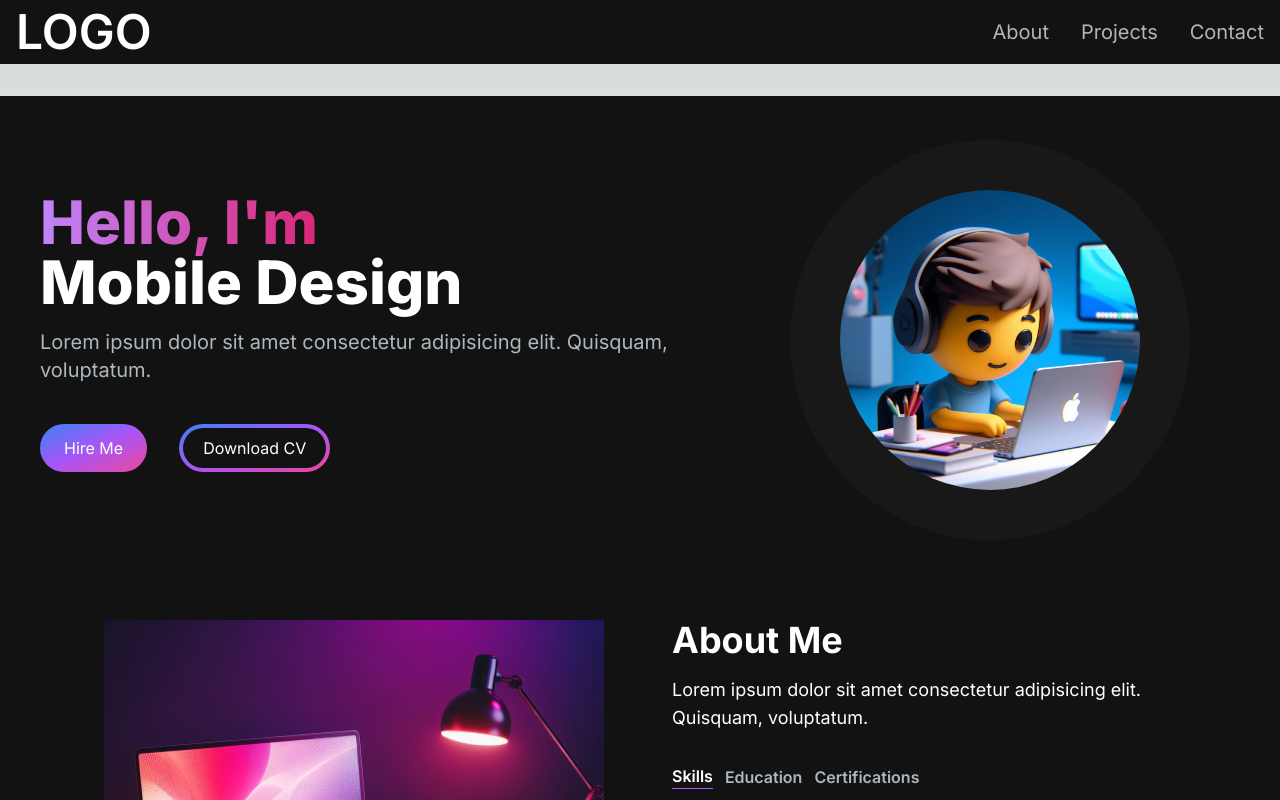
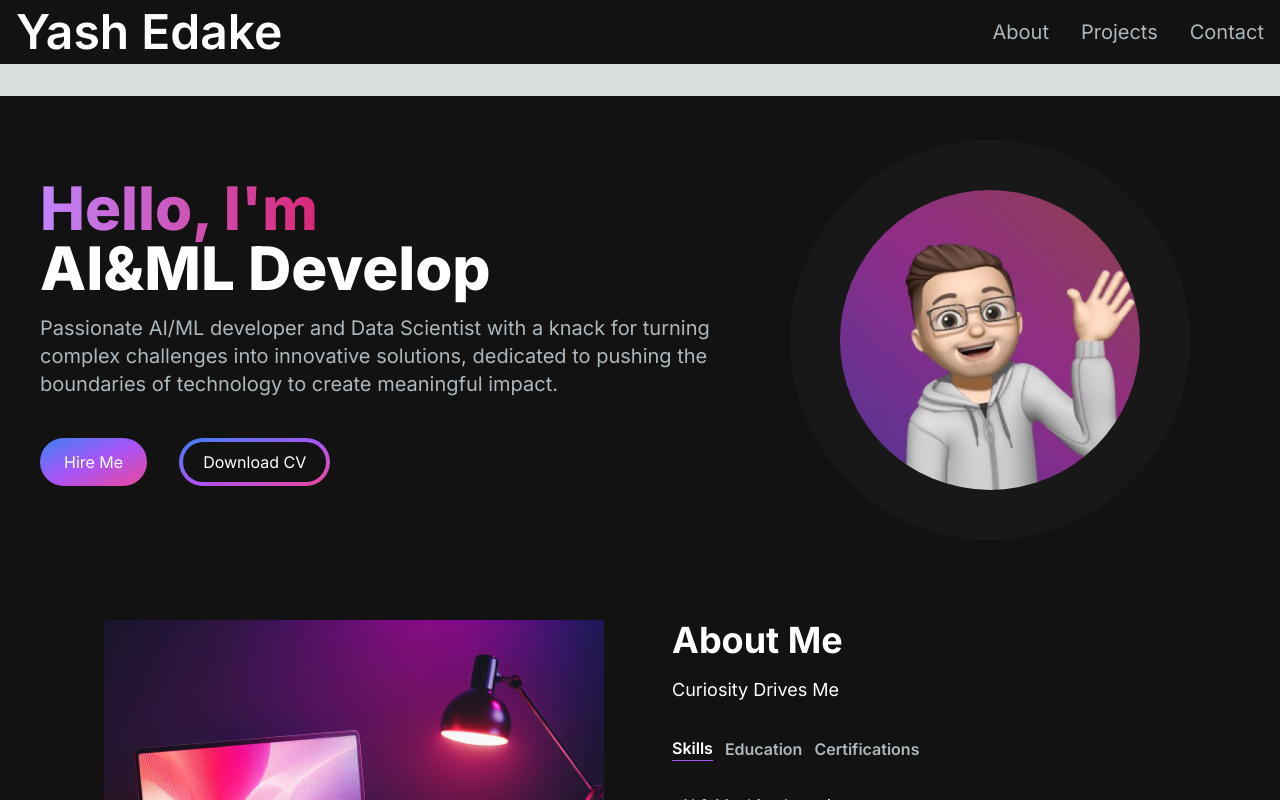
Before and after one commit to MEMEO-PRO/profile, a Next.js app: page / in a window 1280 px wide. Shown: the top 800 px of the page. Built offline with nearby package versions, Linux system fonts and the light colour scheme.

Commit message:
Changed description

```diff
--- a/next.config.js
+++ b/next.config.js
@@ -2,7 +2,7 @@
  * @type {import('next').NextConfig}
  */
 const nextConfig = {
-  output: 'export',
+
 
   // Optional: Change links `/me` -> `/me/` and emit `/me.html` -> `/me/index.html`
   // trailingSlash: true,
@@ -12,6 +12,7 @@ const nextConfig = {
 
   // Optional: Change the output directory `out` -> `dist`
   // distDir: 'dist',
+
 }
 
 module.exports = nextConfig
--- a/src/app/components/AboutSection.jsx
+++ b/src/app/components/AboutSection.jsx
@@ -9,13 +9,13 @@ const TAB_DATA = [
         id: "skills",
         content: (
             <ul className='list-disc pl-2'>
+                <li>AI & Machine Learning</li>
                 <li>React</li>
                 <li>Next.js</li>
                 <li>Node.js</li>
                 <li>MongoDB</li>
                 <li>Express.js</li>
                 <li>Python</li>
-                <li>AI & Machine Learning</li>
             </ul>
         )
     },
@@ -25,6 +25,7 @@ const TAB_DATA = [
         content: (
             <ul className='list-disc pl-2'>
                 <li>Bachelor of Technology in Artificial Intelligence & Machine Learning</li>
+                <li>Minors in Data Science</li>
                 <li>DJSCE (University of Mumbai)</li>
             </ul>
         )
@@ -60,7 +61,7 @@ const AboutSection = () => {
 
         <div className='mt-4 md:mt-0 text-left flex flex-col h-full'>
             <h2 className='text-white text-4xl  font-bold mb-4'>About Me</h2>
-            <p className='text-base lg:text-lg'>Lorem ipsum dolor sit amet consectetur adipisicing elit. Quisquam, voluptatum.</p>
+            <p className='text-base lg:text-lg'>Curiosity Drives Me</p>
             <div className='flex flex-row mt-8'>
             <TabButton
               selectTab={() => handleTabChange("skills")}
--- a/src/app/components/HeroSection.jsx
+++ b/src/app/components/HeroSection.jsx
@@ -18,9 +18,9 @@ const HeroSection = () => {
               1000,
               "Web Developer",
               1000,
-              "Mobile Designer",
+              "AI&ML Developer",
               1000,
-              "UI/UX Designer",
+              "Software Developer",
               1000,
             ]}
             wrapper="span"
@@ -29,8 +29,7 @@ const HeroSection = () => {
           />
         </h1>
         <p className="text-[#ADB7BE] mb-6 textl-lg lg:text-xl">
-          Lorem ipsum dolor sit amet consectetur adipisicing elit. Quisquam,
-          voluptatum.
+        Passionate AI/ML developer and Data Scientist with a knack for turning complex challenges into innovative solutions, dedicated to pushing the boundaries of technology to create meaningful impact.
         </p>
         <div>
           <button className="bg-gradient-to-br from-blue-500 via-purple-500 to-pink-500 hover:bg-slate-200 text-white px-6 py-3 rounded-full mr-4">
--- a/src/app/components/Navbar.jsx
+++ b/src/app/components/Navbar.jsx
@@ -28,7 +28,7 @@ const Navbar = () => {
     return (
         <nav className='fixed top-0 left-0 right-0 z-10 bg-[#121212] bg-opacity-100'>
             <div className='flex flex-wrap items-center justify-between mx-auto px-4 py-2'>
-                <Link href={"/"} className="text-2xl  md:text-5xl text-white font-semibold ">LOGO</Link>
+                <Link href={"/"} className="text-2xl  md:text-5xl text-white font-semibold ">Yash Edake</Link>
 
                 <div className='mobile-menu block md:hidden'>
                      {
--- a/src/app/layout.js
+++ b/src/app/layout.js
@@ -4,8 +4,8 @@ import './globals.css'
 const inter = Inter({ subsets: ['latin'] })
 
 export const metadata = {
-  title: 'Create Next App',
-  description: 'Generated by create next app',
+  title: 'Yash Edake',
+  description: 'Yash Edake Profile',
 }
 
 export default function RootLayout({ children }) {
```
Also changed, not shown: public/images/profilepic.jpeg.
